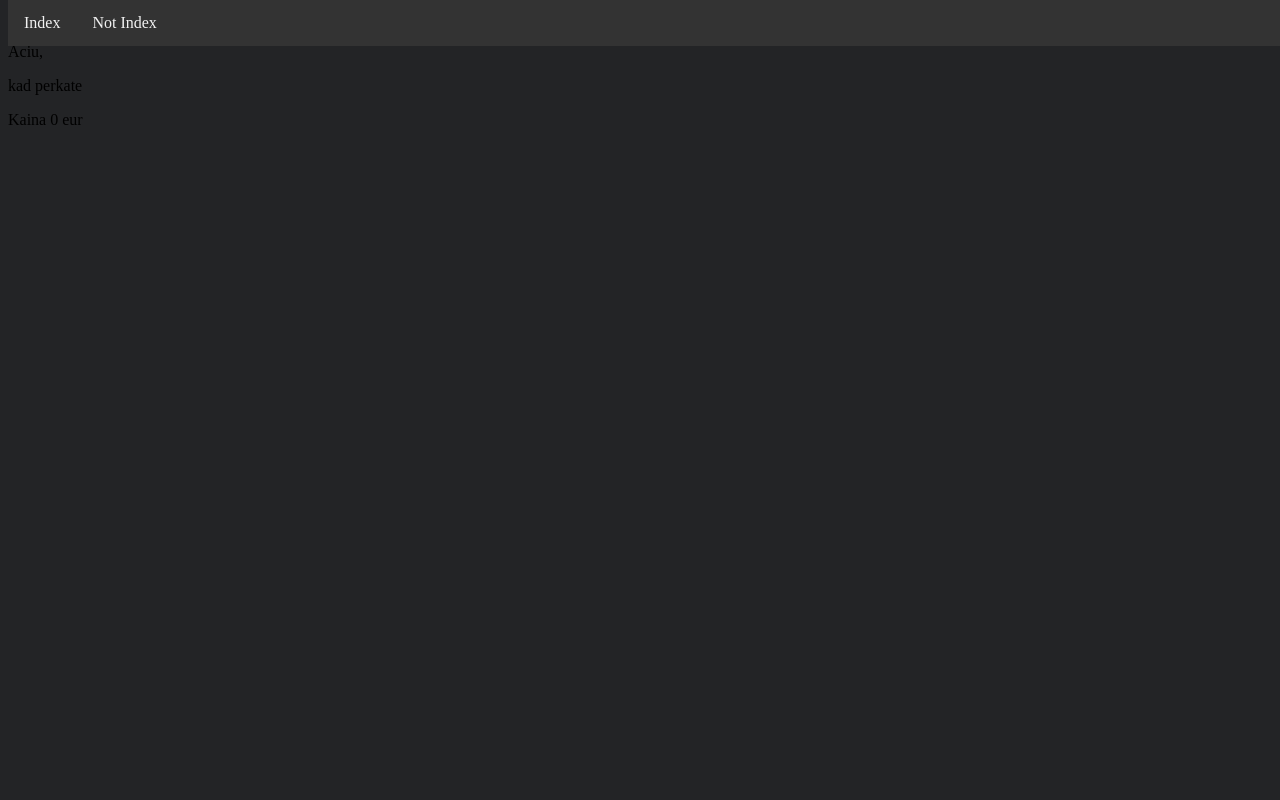
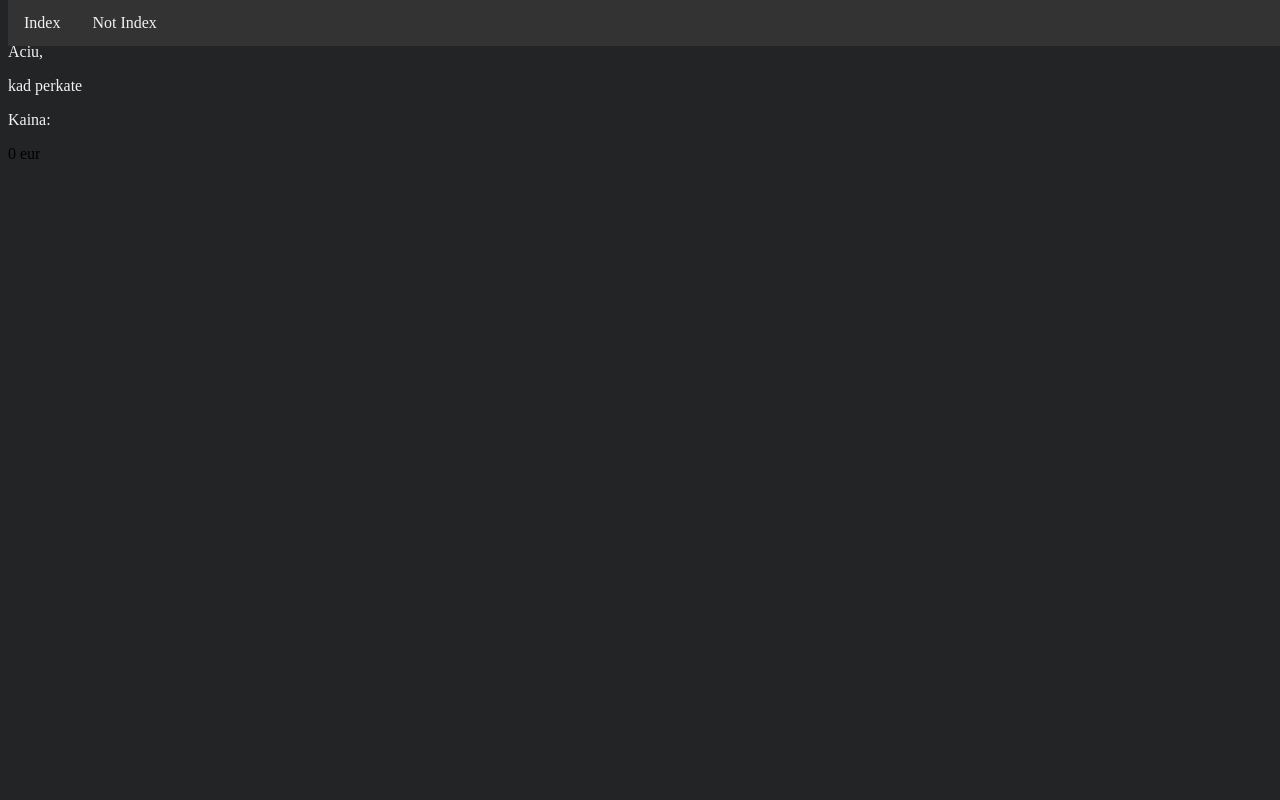
Before and after one commit to Sharemonster/nfqakademijapsl, a PHP site: page /apdoroti.php in a window 1280 px wide. Run offline with PHP 8.4, Linux system fonts and the light colour scheme; data that the repository does not hold is empty.

Commit message:
Hope it works

```diff
--- a/apdoroti.php
+++ b/apdoroti.php
@@ -28,7 +28,7 @@
 
 		<p>Aciu,</p>
 		<p>kad perkate</p>
-		Kaina
+		<p>Kaina:  </p>
 
 		<?php
 			echo $kaina.' eur<br>';
--- a/css.css
+++ b/css.css
@@ -10,7 +10,7 @@
     width: 100%;
 }
 
-.navbar a {
+.navbar a{
     float: left;
     display: block;
     color: #f2f2f2;
@@ -26,3 +26,6 @@
 .bg{
 	background-color: #232426;
 }
+p, td, th{
+	color: #f2f2f2;
+}
```
